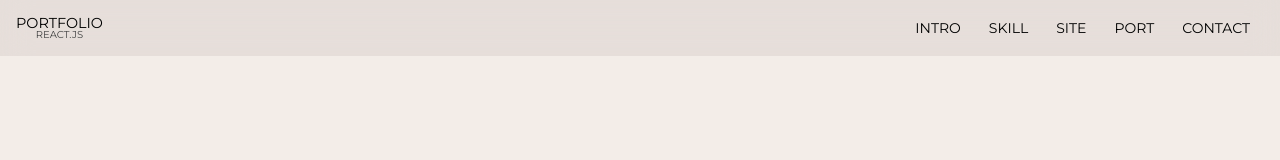
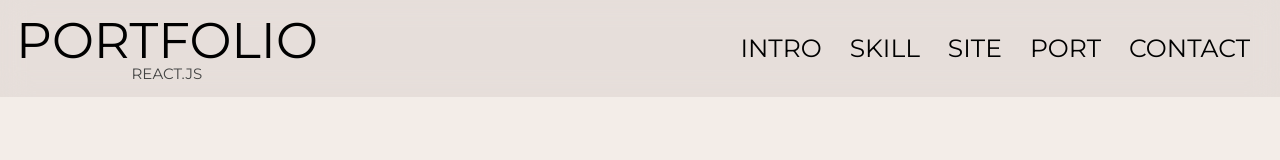
Before and after one commit to dinodajin/portfolio_react, a React (Create React App) app: page / in a window 1280 px wide. Shown: the top 160 px of the page. Built offline with nearby package versions, Linux system fonts and the light colour scheme; a small style sheet from the web is missing; a web font is replaced by a local one.

Commit message:
Fix font size

```diff
--- a/src/assets/scss/section/_header.scss
+++ b/src/assets/scss/section/_header.scss
@@ -10,13 +10,13 @@
     padding: 1rem;
 
     .header__logo {
-        font-size: 0.9rem;
+        font-size: 50px;
         text-align: center;
         text-transform: uppercase;
         line-height: 1;
 
         em {
-            font-size: 10px;
+            font-size: 15px;
             display: block;
             color: var(--black200);
         }
@@ -67,7 +67,7 @@
 
             a {
                 text-transform: uppercase;
-                font-size: 14px;
+                font-size: 25px;
                 padding: 14px;
                 position: relative;
 
```
